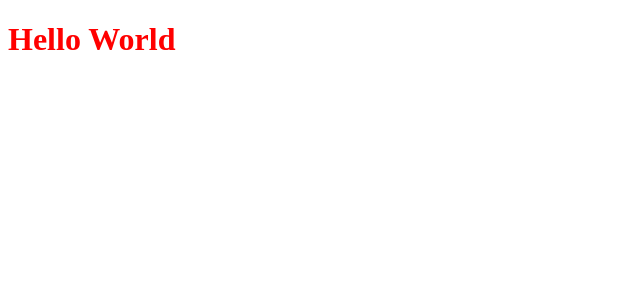
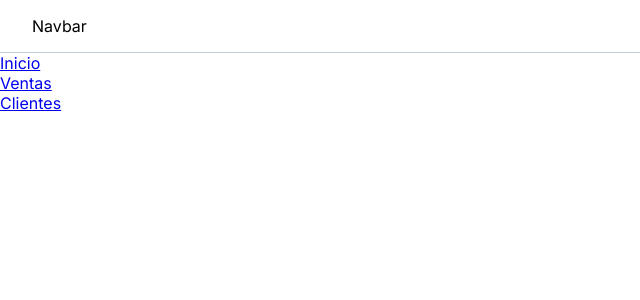
Before and after one commit to francosbenitez/react-dashboard, a React (Create React App) app: page / in a window 1280 px wide. Shown: the top 300 px of the page, without its empty margins (0-640 px from the left). Built offline with nearby package versions, Linux system fonts and the light colour scheme.

Commit message:
improving app

```diff
--- a/src/App.js
+++ b/src/App.js
@@ -1,11 +1,18 @@
 /*import logo from './logo.svg';*/
 import './App.scss';
+import Navbar from '../src/components/Navbar'
+import Sidebar from '../src/components/Sidebar'
+import { BrowserRouter as Router, Route} from 'react-router-dom'
 
 function App() {
   return (
-    <div className="App">
-      <h1>Hello World</h1>
-    </div>
+    <Router>
+      <Navbar />
+      <div className="flex"></div>
+        <Sidebar />
+        <div className="content">
+      </div>
+    </Router>
   );
 }
 
--- a/src/App.scss
+++ b/src/App.scss
@@ -1,5 +1,19 @@
-.App {
-  h1 {
-    color: red;
-  }
+@import url('https://fonts.googleapis.com/css2?family=Inter:wght@400;600&display=swap');
+
+* {
+  margin: 0;
+  padding: 0;
 }
+
+body {
+  font-family: 'Inter', sans-serif;
+}
+
+$light: #ffffff;
+$gray: #c4ccde;
+
+.navbar {
+  background-color: $light;
+  padding: 1rem 2rem;
+  border-bottom: 1px solid $gray;
+}
--- /dev/null
+++ b/src/components/Navbar.js
@@ -0,0 +1,9 @@
+const Navbar = () => {
+    return (
+        <div className="navbar">
+            Navbar
+        </div>
+    )
+}
+
+export default Navbar
--- /dev/null
+++ b/src/components/Sidebar.js
@@ -0,0 +1,21 @@
+import { Link } from 'react-router-dom'
+
+const Sidebar = () => {
+    return (
+        <div className="sidebar">
+            <ul>
+                <li>
+                    <Link to="">Inicio</Link>
+                </li>
+                <li>
+                    <Link to="">Ventas</Link>
+                </li>
+                <li>
+                    <Link to="">Clientes</Link>
+                </li>
+            </ul>
+        </div>
+    )
+}
+
+export default Sidebar
```
